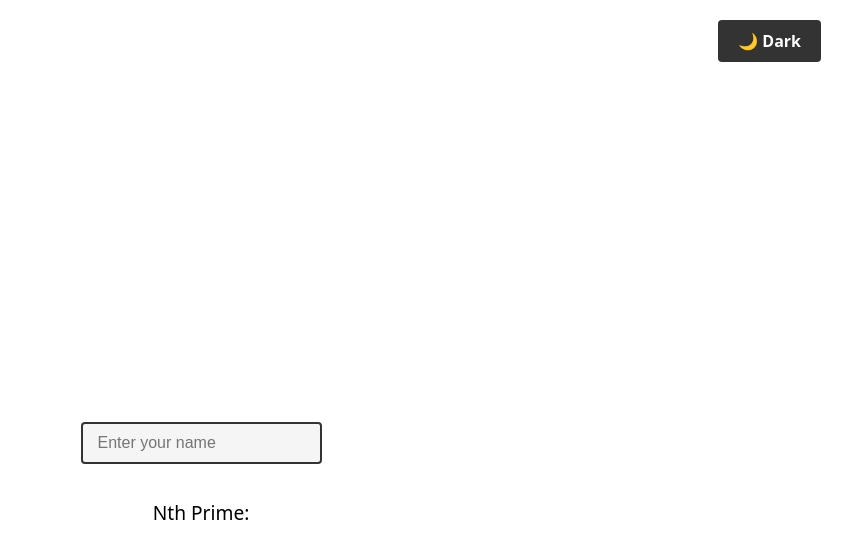
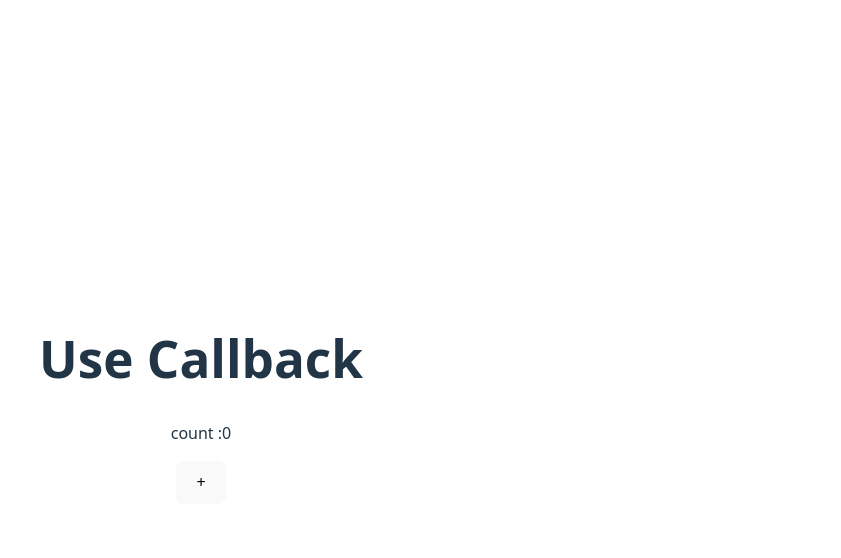
Before and after one commit to KandatiRanjithKumarReddy/react, a React (Vite) app: page / in a window 1280 px wide. Shown: the top 558 px of the page, without its empty margins (439-1280 px from the left). Built offline with nearby package versions, Linux system fonts and the light colour scheme.

Commit message:
Revert "use memo"
This reverts commit dfa355f71a3df9f918e8b8cc9acfc18962f4bc9a, reversing
changes made to 29948dc48bc81b5d295092d7f22fb7b93897ac3a.

```diff
--- a/src/App.jsx
+++ b/src/App.jsx
@@ -19,8 +19,6 @@ const Zustand = lazy(() => import('./Components/Zustand'))
 const React_hook_form = lazy(() => import('./Components/React_hook_form').then(module => ({ default: module.React_hook_form })))
 import Useref from './Components/Usereff'
 import Usecallback from './Components/Usecallback'
-import Demo from './Components/Demo'
-
 function App() {
   return (
     <Suspense fallback={<LoadingSpinner />}>
@@ -38,6 +36,7 @@ function App() {
           <Route path='*' element={<h1>404 - Page Not Found</h1>} />
         </Routes>  */}
 
+
         {/* <DataProvider>
           <FromContext />
         </DataProvider> */}
@@ -48,8 +47,11 @@ function App() {
         {/* <Use_effect/> */}
         {/* <Two_way_binding/> */}
         {/* <React_hook_form/> */}
-        {/* <Usecallback/> */}
-        <Demo/>
+        <Usecallback/>
+
+
+
+
       </>
     </Suspense>
   )
--- a/src/Components/Demo.css
+++ /dev/null
@@ -1,78 +0,0 @@
-.demo-container {
-    padding: 40px;
-    border-radius: 8px;
-    transition: all 0.3s ease;
-    min-height: 100vh;
-    display: flex;
-    flex-direction: column;
-    justify-content: center;
-    align-items: center;
-}
-
-.demo-container.light-theme {
-    background-color: #ffffff;
-    color: #000000;
-}
-
-.demo-container.dark-theme {
-    background-color: #1a1a1a;
-    color: #ffffff;
-}
-
-.demo-container input {
-    padding: 10px 15px;
-    font-size: 1rem;
-    border: 2px solid;
-    border-radius: 4px;
-    margin: 20px 0;
-}
-
-.demo-container.light-theme input {
-    border-color: #333333;
-    background-color: #f5f5f5;
-    color: #000000;
-}
-
-.demo-container.dark-theme input {
-    border-color: #ffffff;
-    background-color: #333333;
-    color: #ffffff;
-}
-
-.demo-container p {
-    font-size: 1.2rem;
-    margin: 15px 0;
-}
-
-.theme-toggle {
-    position: absolute;
-    top: 20px;
-    right: 20px;
-    padding: 10px 20px;
-    font-size: 1rem;
-    border: none;
-    border-radius: 4px;
-    cursor: pointer;
-    transition: all 0.3s ease;
-    font-weight: bold;
-}
-
-.demo-container.light-theme .theme-toggle {
-    background-color: #333333;
-    color: #ffffff;
-}
-
-.demo-container.light-theme .theme-toggle:hover {
-    background-color: #555555;
-    transform: scale(1.05);
-}
-
-.demo-container.dark-theme .theme-toggle {
-    background-color: #ffffff;
-    color: #1a1a1a;
-}
-
-.demo-container.dark-theme .theme-toggle:hover {
-    background-color: #e0e0e0;
-    transform: scale(1.05);
-}
--- a/src/Components/Demo.jsx
+++ /dev/null
@@ -1,27 +0,0 @@
-import React from 'react'
-import { useState } from 'react'
-import './Demo.css'
-import { nthPrime } from '../utils.js/Prime'
-import { useMemo } from 'react'
-function Demo() {
-    const [temp,settemp]=useState('');
-    const [isDarkTheme, setIsDarkTheme] = useState(false);
-    console.log("Rendring...")
-    const prime = useMemo(() => nthPrime(temp),[])
-
-  return (
-    <div className={isDarkTheme ? 'demo-container dark-theme' : 'demo-container light-theme'}>
-        <button className="theme-toggle" onClick={() => setIsDarkTheme(!isDarkTheme)}>
-            {isDarkTheme ? '☀️ Light' : '🌙 Dark'}
-        </button>
-        <div>
-            <input type="number" placeholder='Enter your name' value={temp} onChange={(e)=>settemp(e.target.value)}/>
-        </div>
-        <div>
-            <p>Nth Prime:{prime} </p>
-        </div>
-    </div>
-  )
-}
-
-export default Demo
--- a/src/Components/Usecallback.jsx
+++ b/src/Components/Usecallback.jsx
@@ -27,8 +27,6 @@ function Usecallback() {
     const [state, setState] = useState(0);
     //usecallback(fun,darray):canches the function and
     //return the same function until the dependency array changes
-    //useCallback memoizes a function.
-    //It prevents a function from being recreated on every render.
     const temp = useCallback(() => {
         setState((state) => state + 1);
     }, [state < 2 ?0:state]);
--- a/src/main.jsx
+++ b/src/main.jsx
@@ -5,9 +5,9 @@ import './index.css'
 import App from './App.jsx'
 
 createRoot(document.getElementById('root')).render(
-
-  <BrowserRouter>
-    <App />
-  </BrowserRouter>
-
+  <StrictMode>
+    <BrowserRouter>
+      <App />
+    </BrowserRouter>
+  </StrictMode>,
 )
--- a/src/utils.js/Prime.js
+++ /dev/null
@@ -1,20 +0,0 @@
-function isPrime(num) {
-  for(let i = 2; i <= Math.sqrt(num); i++) {
-    if(num % i === 0) {
-      return false;
-    }
-  }
-  return true;
-}
-
-export function nthPrime(n) {
-  let primes = [];
-  let num = 2;
-  while(primes.length < n) {
-    if(isPrime(num)) {
-      primes.push(num);
-    }
-    num++;
-  }
-  return primes[primes.length-1];
-}
```
Also changed, not shown: src/Components/ThemeToggle.css (deleted, +0 -63 lines), src/Components/ThemeToggle.jsx (deleted, +0 -22 lines).
